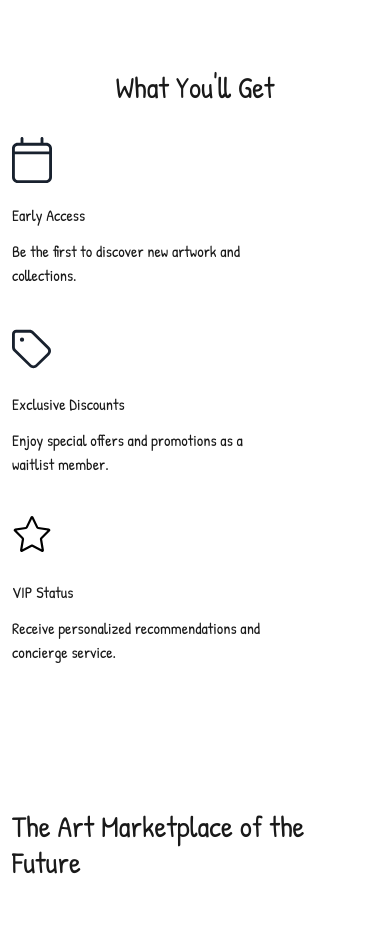
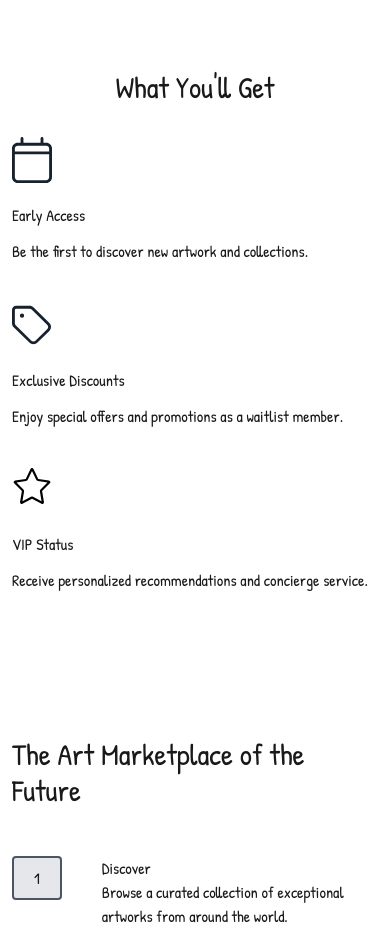
Before and after one commit to Goketech/Artful-web, a Next.js app: page / in a window 390 px wide. Shown: the part 1300-2226 px from the top of the page. Built offline with nearby package versions, Linux system fonts and the light colour scheme; a web font is replaced by a local one.

Commit message:
update what section

```diff
--- a/components/What.tsx
+++ b/components/What.tsx
@@ -5,17 +5,17 @@
     <div className="mt-20 p-3 md:p-20 font-patrick max-w-7xl 2xl:mx-auto 2xl:px-8">
         <h2 className="text-3xl mb-8 md:mb-12 text-center md:text-left">What You&apos;ll Get</h2>
         <div className="flex flex-col md:flex-row gap-10 md:gap-20 text-base md:text-xl">
-            <div className="max-w-64">
+            <div className="md:max-w-64">
                 <Image src="/calendar.svg" alt="calendar" width={80} height={60} className="w-10 md:w-20 h-auto" />
                 <p className="mt-5 mb-3">Early Access</p>
                 <span>Be the first to discover new artwork and collections.</span>
             </div>
-            <div className="max-w-64">
+            <div className="md:max-w-64">
                 <Image src="/tag.svg" alt="calendar" width={80} height={60} className="w-10 md:w-20 h-auto" />
                 <p className="mt-5 mb-3">Exclusive Discounts</p>
                 <span>Enjoy special offers and promotions as a waitlist member.</span>
             </div>
-            <div className="max-w-64">
+            <div className="md:max-w-64">
                 <Image src="/star.svg" alt="calendar" width={80} height={60} className="w-10 md:w-20 h-auto" />
                 <p className="mt-7 mb-3">VIP Status</p>
                 <span>Receive personalized recommendations and concierge service.</span>
```
